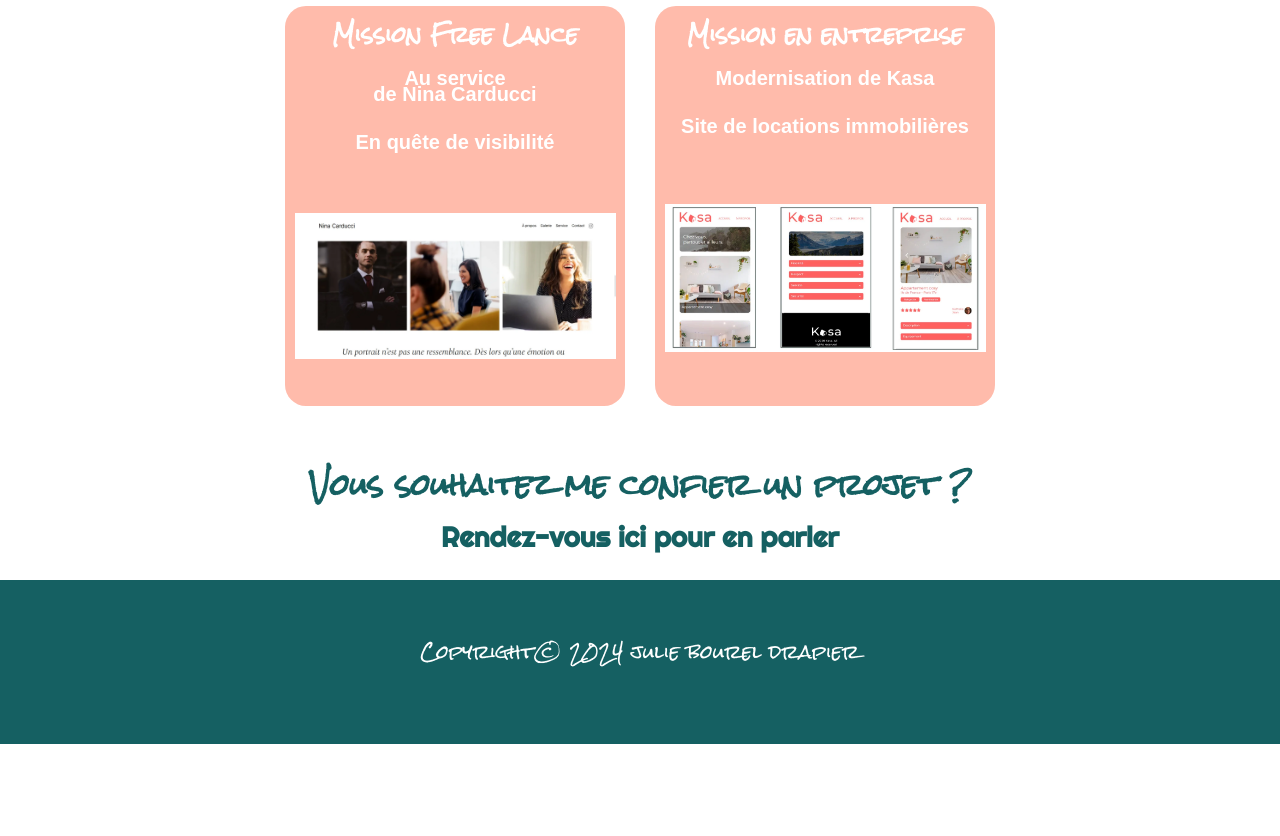
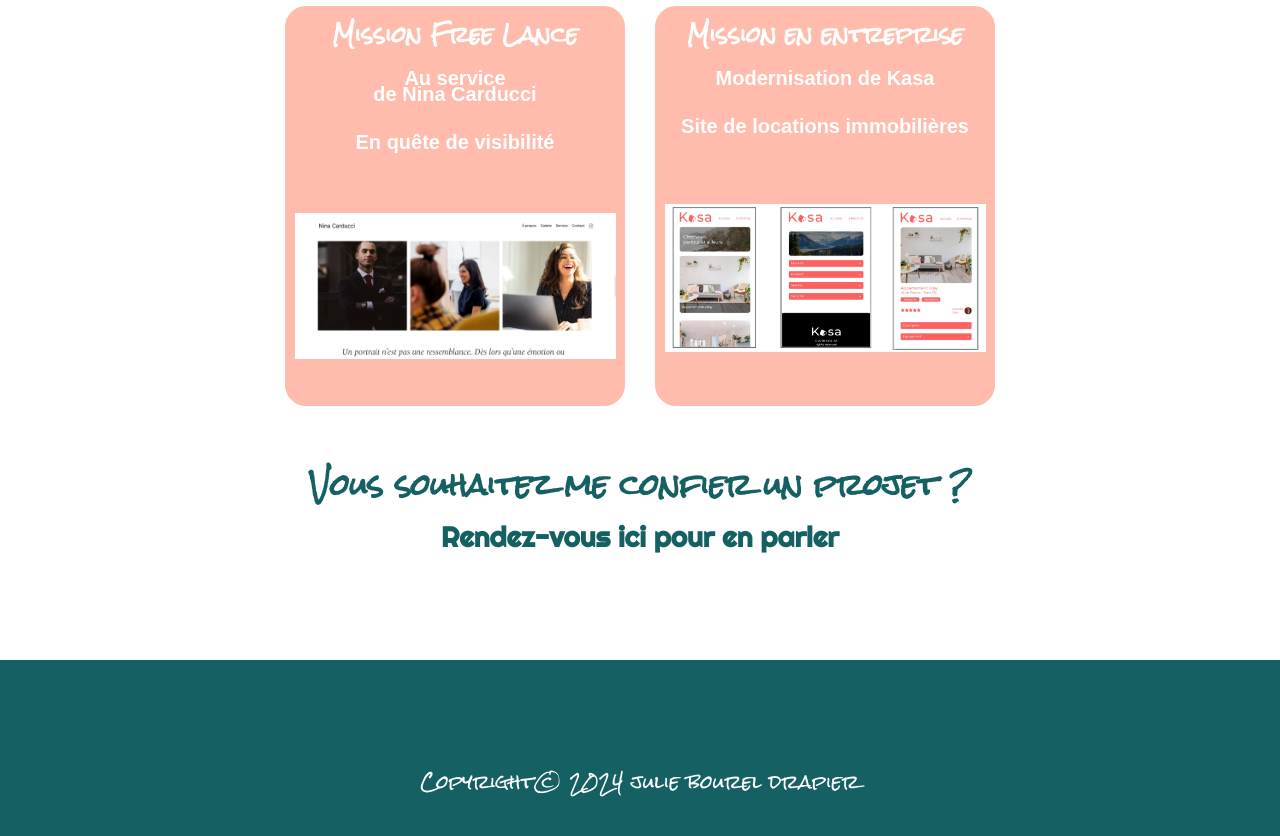
Before and after one commit to JulieBourelDrapier/LastProject, a plain HTML site: page index.html in a window 1280 px wide. Shown: the part 3083-3919 px from the top of the page. Before the commit the page ends 3827 px from the top, so only its background shows below. Drawn offline with nearby package versions, Linux system fonts and the light colour scheme; a web font is replaced by a local one.

Commit message:
footer's margin

```diff
--- a/style.css
+++ b/style.css
@@ -471,8 +471,8 @@ font-size: 14px;
 .footer {
   background-color: var(--main-color);
   margin: auto;
-  padding: 50px 0;
-  margin-top: 20px;
+  padding: 30px 0;
+  margin-top: 30px;
  }
  .footer p {
    font-family: var(--hand-police);
@@ -703,6 +703,11 @@ p {
 }
 
 /* FOOTER */
+.footer {
+  @media screen and (min-width: 800px) {
+    padding: 100px 0;
+    margin-top: 100px;
+  }}
  .footer p {
   @media screen and (min-width: 800px) {
     font-size: 18px;
```
